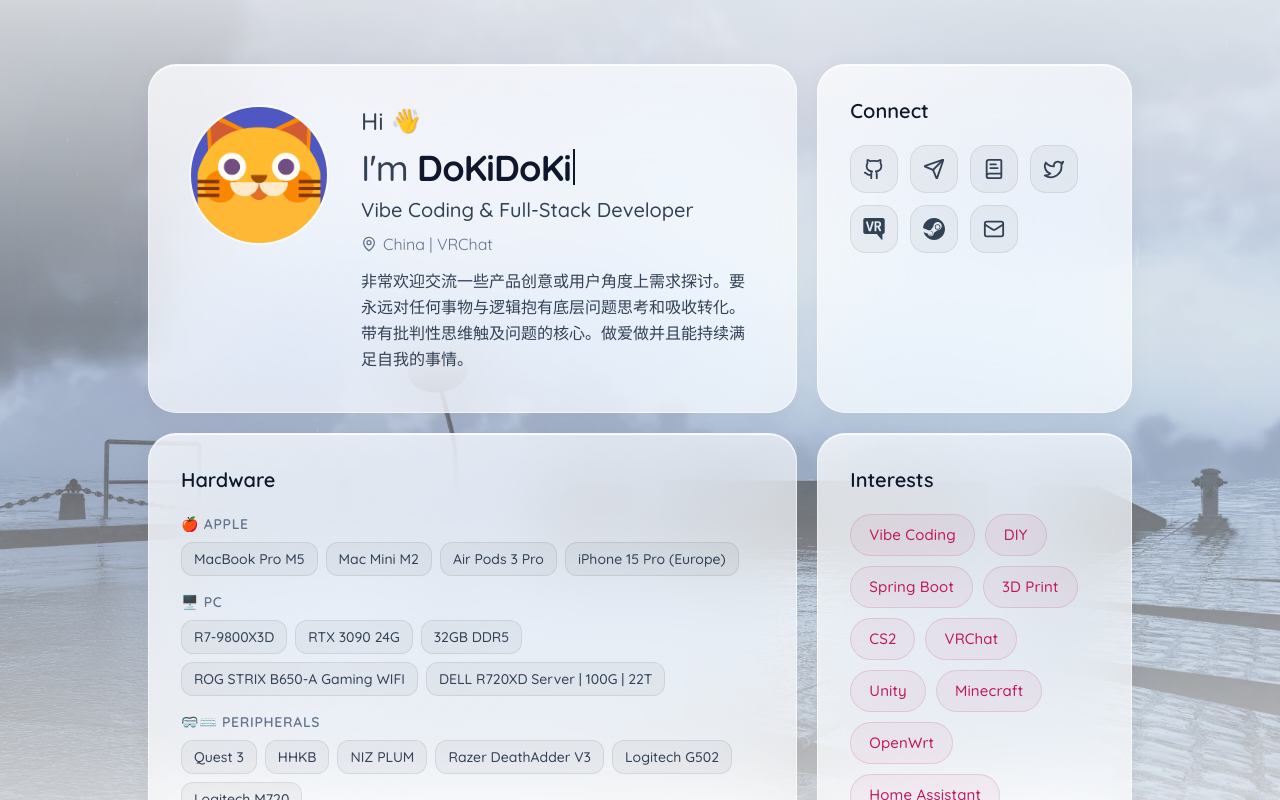
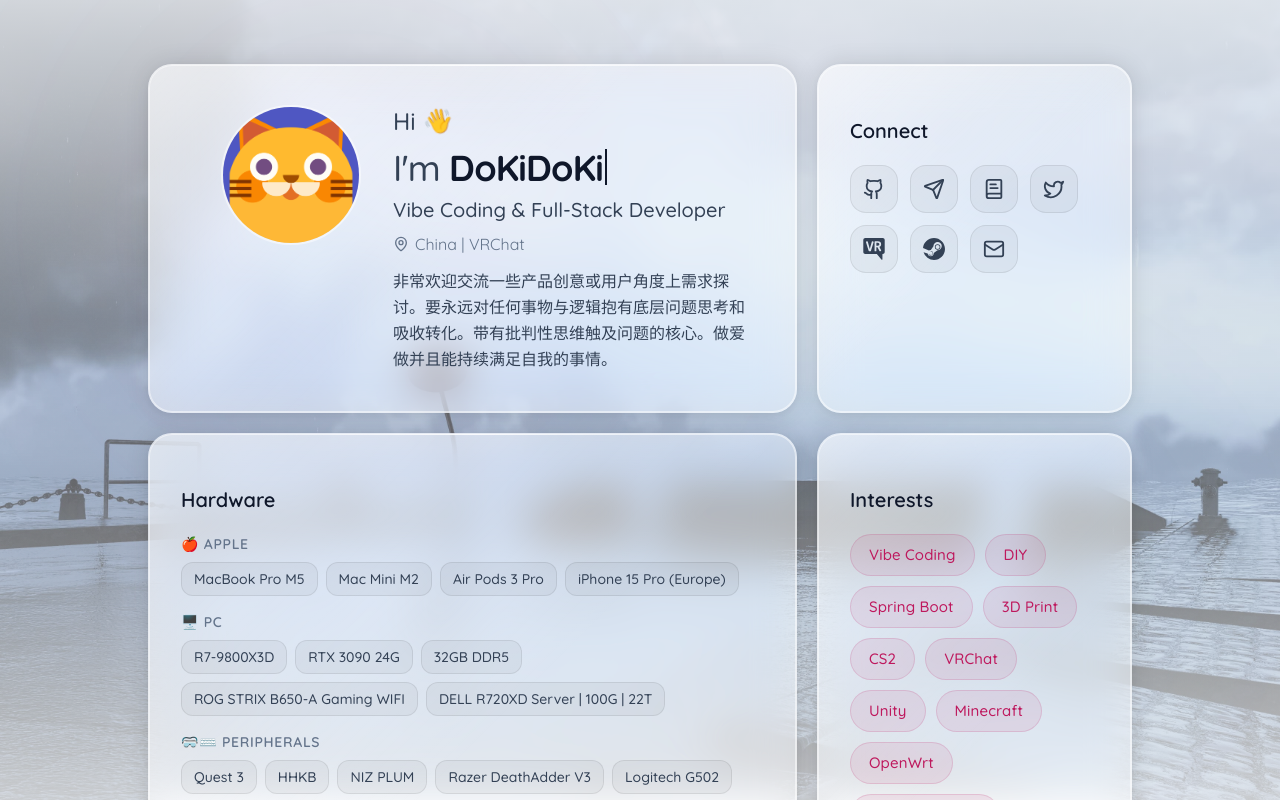
Before and after one commit to Ero-Cat/Bento-Homepage, a Next.js app: page / in a window 1280 px wide. Shown: the top 800 px of the page. Built offline with nearby package versions, Linux system fonts and the light colour scheme; no server answers.

Commit message:
feat: Implement advanced 3D tilt effect for GlassCard with dynamic shadows and glare, refining glass effect CSS variables.

```diff
--- a/src/app/globals.css
+++ b/src/app/globals.css
@@ -11,27 +11,27 @@
   --glow-color: rgba(60, 80, 100, 0.04);
 
   /* Glass effect tokens — Light (High legibility) */
-  --glass-bg: rgba(255, 255, 255, 0.65);
-  --glass-bg-hover: rgba(255, 255, 255, 0.75);
-  --glass-border: rgba(255, 255, 255, 0.6);
+  --glass-bg: rgba(255, 255, 255, 0.45);
+  --glass-bg-hover: rgba(255, 255, 255, 0.65);
+  --glass-border: rgba(255, 255, 255, 0.5);
   --glass-border-hover: rgba(255, 255, 255, 0.8);
-  --glass-blur: 40px;
-  --glass-radius: 28px;
+  --glass-blur: 20px;
+  --glass-radius: 24px;
 
   /* Glass shadow — Light (Crisp & Clean) */
   --glass-shadow:
-    0 4px 24px rgba(0, 0, 0, 0.04),
-    0 1px 2px rgba(0, 0, 0, 0.02),
-    inset 0 1px 0 rgba(255, 255, 255, 0.9);
+    0 4px 30px rgba(0, 0, 0, 0.06),
+    0 1px 3px rgba(0, 0, 0, 0.02),
+    inset 0 0 0 1px rgba(255, 255, 255, 0.6);
   --glass-shadow-hover:
-    0 8px 32px rgba(0, 0, 0, 0.08),
-    0 2px 4px rgba(0, 0, 0, 0.04),
-    inset 0 1px 0 rgba(255, 255, 255, 1);
+    0 10px 40px rgba(0, 0, 0, 0.1),
+    0 4px 8px rgba(0, 0, 0, 0.05),
+    inset 0 0 0 1px rgba(255, 255, 255, 0.8);
 
   /* Liquid Glass highlight — Light */
-  --glass-highlight: rgba(255, 255, 255, 0.9);
+  --glass-highlight: rgba(255, 255, 255, 0.7);
   --glass-highlight-end: rgba(255, 255, 255, 0);
-  --glass-inner-glow: rgba(255, 255, 255, 0.3);
+  --glass-inner-glow: rgba(255, 255, 255, 0.4);
 
   /* Theme tint — Jewel Rose (Deep & Elegant) */
   --tint-color: #be185d;
@@ -60,7 +60,7 @@
   /* Tag Adaptive Colors — Light */
   --tag-text: #be185d;
   /* Deep Pink 700 - Readable on light bg */
-  --tag-bg: rgba(190, 24, 93, 0.05);
+  --tag-bg: rgba(190, 24, 93, 0.08);
   /* Very subtle tint background */
   --tag-border: rgba(190, 24, 93, 0.15);
   /* Gentle definition */
@@ -75,28 +75,30 @@
     --bg-gradient-from: #020617;
     --bg-gradient-via: #0f172a;
     --bg-gradient-to: #1e293b;
-    --glow-color: rgba(56, 189, 248, 0.05);
+    --glow-color: rgba(56, 189, 248, 0.08);
 
     /* Glass effect tokens — Dark (Deep & Clear) */
-    --glass-bg: rgba(15, 23, 42, 0.6);
-    --glass-bg-hover: rgba(30, 41, 59, 0.7);
+    --glass-bg: rgba(15, 23, 42, 0.35);
+    --glass-bg-hover: rgba(30, 41, 59, 0.5);
     --glass-border: rgba(255, 255, 255, 0.08);
     --glass-border-hover: rgba(255, 255, 255, 0.15);
+    /* Keeps blur consistent but lower for clarity */
+    --glass-blur: 24px;
 
     /* Glass shadow — Dark (Subtle depth) */
     --glass-shadow:
-      0 8px 32px rgba(0, 0, 0, 0.5),
-      0 2px 8px rgba(0, 0, 0, 0.3),
-      inset 0 1px 0 rgba(255, 255, 255, 0.05);
+      0 8px 32px rgba(0, 0, 0, 0.4),
+      0 2px 8px rgba(0, 0, 0, 0.2),
+      inset 0 0 0 1px rgba(255, 255, 255, 0.05);
     --glass-shadow-hover:
-      0 16px 48px rgba(0, 0, 0, 0.6),
-      0 4px 12px rgba(0, 0, 0, 0.4),
-      inset 0 1px 0 rgba(255, 255, 255, 0.1);
+      0 16px 48px rgba(0, 0, 0, 0.5),
+      0 4px 12px rgba(0, 0, 0, 0.3),
+      inset 0 0 0 1px rgba(255, 255, 255, 0.1);
 
     /* Liquid Glass highlight — Dark */
-    --glass-highlight: rgba(255, 255, 255, 0.1);
+    --glass-highlight: rgba(255, 255, 255, 0.15);
     --glass-highlight-end: rgba(255, 255, 255, 0);
-    --glass-inner-glow: rgba(255, 255, 255, 0.02);
+    --glass-inner-glow: rgba(255, 255, 255, 0.05);
 
     /* Theme tint — Vibrant Rose on Dark */
     --tint-color: #fb7185;
@@ -216,17 +218,17 @@
    ============================================================ */
 .glass-card {
   position: relative;
-  overflow: hidden;
+  /* overflow: hidden removed — conflicts with 3D rotation clipping */
   background: var(--glass-bg);
   backdrop-filter: blur(var(--glass-blur)) saturate(1.8);
   -webkit-backdrop-filter: blur(var(--glass-blur)) saturate(1.8);
   border: 1px solid var(--glass-border);
   border-radius: var(--glass-radius);
   box-shadow: var(--glass-shadow);
+  /* box-shadow removed from transition — Framer Motion controls it dynamically */
   transition:
     background 0.4s ease,
-    border-color 0.4s ease,
-    box-shadow 0.4s ease;
+    border-color 0.4s ease;
 }
 
 /* Top-edge refraction highlight */
@@ -268,7 +270,7 @@
 .glass-card:hover {
   background: var(--glass-bg-hover);
   border-color: var(--glass-border-hover);
-  box-shadow: var(--glass-shadow-hover);
+  /* box-shadow removed — Framer Motion's useDynamicShadow handles it */
 }
 
 /* ============================================================
--- a/src/components/glass-card.tsx
+++ b/src/components/glass-card.tsx
@@ -1,27 +1,212 @@
 "use client";
 
-import { motion } from "framer-motion";
+import React, { useRef, useCallback } from "react";
+import {
+    motion,
+    useMotionValue,
+    useSpring,
+    useTransform,
+    type MotionValue,
+} from "framer-motion";
 import { cn } from "@/lib/utils";
-import { SPRING_INTERACTIVE } from "@/lib/motion";
 
+/* ============================================================
+   Tilt Config — Mimics vanilla-tilt.js behavior
+   ============================================================
+   Key differences from before:
+   - perspective is INLINE in transform (not on parent container)
+     → ensures the vanishing point is always at the element center
+   - High damping + low stiffness → no oscillation, smooth arrival
+   - transform-style: preserve-3d on the card itself
+   ============================================================ */
+const TILT_CONFIG = {
+    /** Max rotation in degrees (vanilla-tilt default: 20) */
+    maxRotation: 15,
+    /** Perspective in px — higher = subtler 3D, lower = more extreme */
+    perspective: 1000,
+    /**
+     * Spring tuning — critically damped to avoid oscillation.
+     * vanilla-tilt uses CSS cubic-bezier(.03,.98,.52,.99) @ 400ms.
+     * We approximate this with a high-damping spring:
+     *  - stiffness 100: moderate pull toward target
+     *  - damping 30: strong damping → NO visible oscillation
+     *  - mass 0.4: lightweight → fast response
+     */
+    tiltSpring: { stiffness: 100, damping: 30, mass: 0.4 },
+    /**
+     * Return spring — even smoother for the "reset" animation.
+     * Slightly lower stiffness for a lazy float-back.
+     */
+    resetSpring: { stiffness: 60, damping: 20, mass: 0.5 },
+};
+
+/* ============================================================
+   Glare Overlay — Mouse-following specular highlight
+   ============================================================ */
+function GlareOverlay({
+    mouseX,
+    mouseY,
+}: {
+    mouseX: MotionValue<number>;
+    mouseY: MotionValue<number>;
+}) {
+    const glareX = useTransform(mouseX, [-0.5, 0.5], [0, 100]);
+    const glareY = useTransform(mouseY, [-0.5, 0.5], [0, 100]);
+
+    const opacity = useTransform<number, number>(
+        [mouseX, mouseY],
+        ([latestX, latestY]: number[]) => {
+            const dist = Math.sqrt(latestX * latestX + latestY * latestY);
+            return Math.min(dist * 0.5, 0.3);
+        }
+    );
+
+    const background = useTransform<number, string>(
+        [glareX, glareY],
+        ([lx, ly]: number[]) =>
+            `radial-gradient(700px circle at ${lx}% ${ly}%, rgba(255,255,255,0.4) 0%, rgba(255,255,255,0.08) 40%, transparent 65%)`
+    );
+
+    return (
+        <motion.div
+            className="pointer-events-none absolute inset-0 z-30 rounded-[inherit]"
+            style={{ background, opacity, mixBlendMode: "overlay" }}
+        />
+    );
+}
+
+/* ============================================================
+   Dynamic Shadow — Shifts opposite to tilt for realism
+   ============================================================ */
+function useDynamicShadow(
+    springX: MotionValue<number>,
+    springY: MotionValue<number>
+) {
+    return useTransform<number, string>(
+        [springX, springY],
+        ([lx, ly]: number[]) => {
+            const shadowX = lx * -20;
+            const shadowY = ly * -20;
+            const blur = 25 + Math.abs(lx * 8) + Math.abs(ly * 8);
+            return [
+                `${shadowX}px ${shadowY}px ${blur}px rgba(0,0,0,0.1)`,
+                `0 2px 8px rgba(0,0,0,0.06)`,
+                `inset 0 0 0 1px var(--glass-border)`,
+            ].join(", ");
+        }
+    );
+}
+
+/* ============================================================
+   Composited Transform — Inline perspective for correct vanishing point
+   ============================================================
+   Why inline perspective?
+   CSS `perspective` on a parent sets the vanishing point at the
+   parent's center — meaning cards at different grid positions
+   get DIFFERENT perspective angles (asymmetric distortion).
+
+   `transform: perspective(Xpx) rotateX() rotateY()` sets the
+   vanishing point at the ELEMENT's own center, giving each card
+   identical, symmetric, natural perspective. This is how
+   vanilla-tilt.js does it.
+   ============================================================ */
+function useCompositedTransform(
+    rotX: MotionValue<number>,
+    rotY: MotionValue<number>,
+    perspective: number
+) {
+    return useTransform<number, string>(
+        [rotX, rotY],
+        ([rx, ry]: number[]) =>
+            `perspective(${perspective}px) rotateX(${rx}deg) rotateY(${ry}deg)`
+    );
+}
+
+/* ============================================================
+   GlassCard Component
+   ============================================================ */
 interface GlassCardProps {
     children: React.ReactNode;
     className?: string;
     href?: string;
+    noTilt?: boolean;
 }
 
-export function GlassCard({ children, className, href }: GlassCardProps) {
+export function GlassCard({
+    children,
+    className,
+    href,
+    noTilt = false,
+}: GlassCardProps) {
+    const ref = useRef<HTMLElement>(null);
+
+    /* ---- Motion values: raw mouse position → [-0.5, 0.5] ---- */
+    const rawX = useMotionValue(0);
+    const rawY = useMotionValue(0);
+
+    /* ---- Smooth spring → no oscillation due to high damping ---- */
+    const springX = useSpring(rawX, TILT_CONFIG.tiltSpring);
+    const springY = useSpring(rawY, TILT_CONFIG.tiltSpring);
+
+    /* ---- Map to rotation ---- */
+    const max = TILT_CONFIG.maxRotation;
+    const rotateX = useTransform(springY, [-0.5, 0.5], [max, -max]);
+    const rotateY = useTransform(springX, [-0.5, 0.5], [-max, max]);
+
+    /* ---- Composited transform with inline perspective ---- */
+    const transform = useCompositedTransform(
+        rotateX,
+        rotateY,
+        TILT_CONFIG.perspective
+    );
+
+    /* ---- Dynamic shadow ---- */
+    const boxShadow = useDynamicShadow(springX, springY);
+
+    /* ---- Event handlers ---- */
+    const handleMouseMove = useCallback(
+        (e: React.MouseEvent<HTMLElement>) => {
+            if (noTilt || !ref.current) return;
+            const rect = ref.current.getBoundingClientRect();
+            rawX.set((e.clientX - rect.left) / rect.width - 0.5);
+            rawY.set((e.clientY - rect.top) / rect.height - 0.5);
+        },
+        [noTilt, rawX, rawY]
+    );
+
+    const handleMouseLeave = useCallback(() => {
+        rawX.set(0);
+        rawY.set(0);
+    }, [rawX, rawY]);
+
+    /* ---- Styles ---- */
+    const motionStyle = noTilt
+        ? undefined
+        : {
+            transform,
+            boxShadow,
+            transformStyle: "preserve-3d" as const,
+            willChange: "transform" as const,
+        };
+
+    const cardClass = cn(
+        "glass-card p-8 relative z-10 h-full",
+        className
+    );
+
     if (href) {
         return (
             <motion.a
+                ref={ref as any}
                 href={href}
                 target="_blank"
                 rel="noopener noreferrer"
-                className={cn("glass-card block p-8 relative z-10 h-full overflow-hidden", className)}
-                whileHover={{ scale: 1.02 }}
-                whileTap={{ scale: 0.97 }}
-                transition={SPRING_INTERACTIVE}
+                className={cn(cardClass, "block")}
+                style={motionStyle}
+                onMouseMove={handleMouseMove}
+                onMouseLeave={handleMouseLeave}
             >
+                {!noTilt && <GlareOverlay mouseX={rawX} mouseY={rawY} />}
                 {children}
             </motion.a>
         );
@@ -29,11 +214,13 @@
 
     return (
         <motion.div
-            className={cn("glass-card p-8 relative z-10 h-full overflow-hidden", className)}
-            whileHover={{ scale: 1.02 }}
-            whileTap={{ scale: 0.97 }}
-            transition={SPRING_INTERACTIVE}
+            ref={ref as any}
+            className={cardClass}
+            style={motionStyle}
+            onMouseMove={handleMouseMove}
+            onMouseLeave={handleMouseLeave}
         >
+            {!noTilt && <GlareOverlay mouseX={rawX} mouseY={rawY} />}
             {children}
         </motion.div>
     );
--- a/src/config/site.ts
+++ b/src/config/site.ts
@@ -128,6 +128,11 @@
             avatar: "https://avatars.githubusercontent.com/u/8012410",
             url: "https://tun.cat",
         },
+        {
+            name: "Alumi",
+            avatar: "https://lisek.cc/profile.png",
+            url: "https://lisek.cc",
+        },
     ],
 
     projects: [
```
